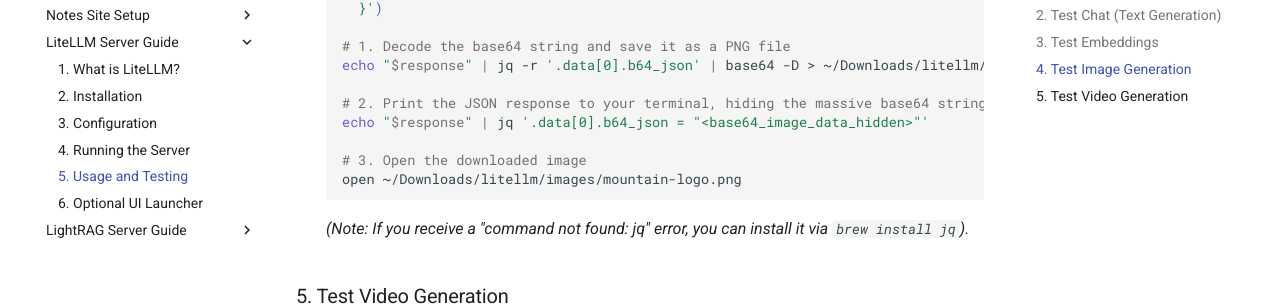
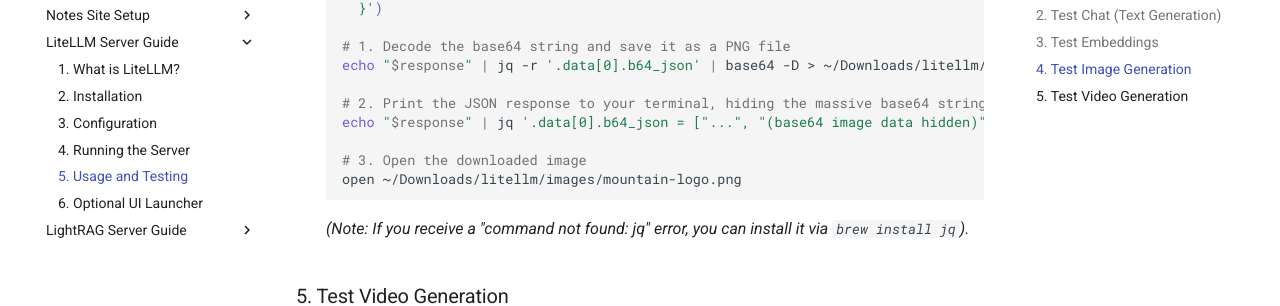
Before and after one commit to kbhatiya999/rag-notes, an MkDocs documentation site: the page built from docs/litellm/5-usage-and-testing.md, in a window 1280 px wide and 900 px high, scrolled down 1410 px. Shown: the part 147-453 px from the top of the window. Built offline with MkDocs 1.6.1 and Material for MkDocs 9.7.7, drawn with Linux system fonts in a browser that asks for light colours; comment, search, counter and statistics services are not loaded; part of the change alters nothing that is shown.

```diff
--- a/docs/litellm/5-usage-and-testing.md
+++ b/docs/litellm/5-usage-and-testing.md
@@ -60,7 +60,7 @@ Because the Gemini `images/generations` API returns a base64-encoded JSON respon
    echo "$response" | jq -r '.data[0].b64_json' | base64 -D > ~/Downloads/litellm/images/mountain-logo.png
 
    # 2. Print the JSON response to your terminal, hiding the massive base64 string
-   echo "$response" | jq '.data[0].b64_json = "<base64_image_data_hidden>"'
+   echo "$response" | jq '.data[0].b64_json = ["...", "(base64 image data hidden)"]'
 
    # 3. Open the downloaded image
    open ~/Downloads/litellm/images/mountain-logo.png
```
